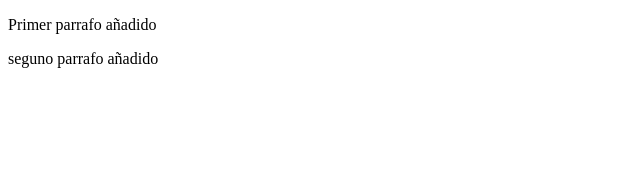
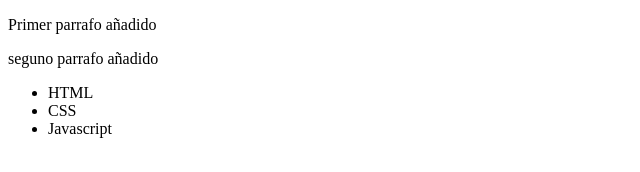
Before and after one commit to ragar9/ejer1, a plain HTML site: page index.html in a window 1280 px wide. Shown: the whole page, without its empty margins (0-640 px from the left). Drawn offline with Linux system fonts and the light colour scheme.

Commit message:
tercer_Cambio_lista_1_añadida

```diff
--- a/index.html
+++ b/index.html
@@ -8,6 +8,11 @@
 </head>
 <body><p>Primer parrafo añadido</p>
 <p>seguno parrafo añadido</p>
+<ul>
+<li>HTML</li>
+<li>CSS</li>
+<li>Javascript</li>
+</ul>
 
 </body>
 </html>
```
